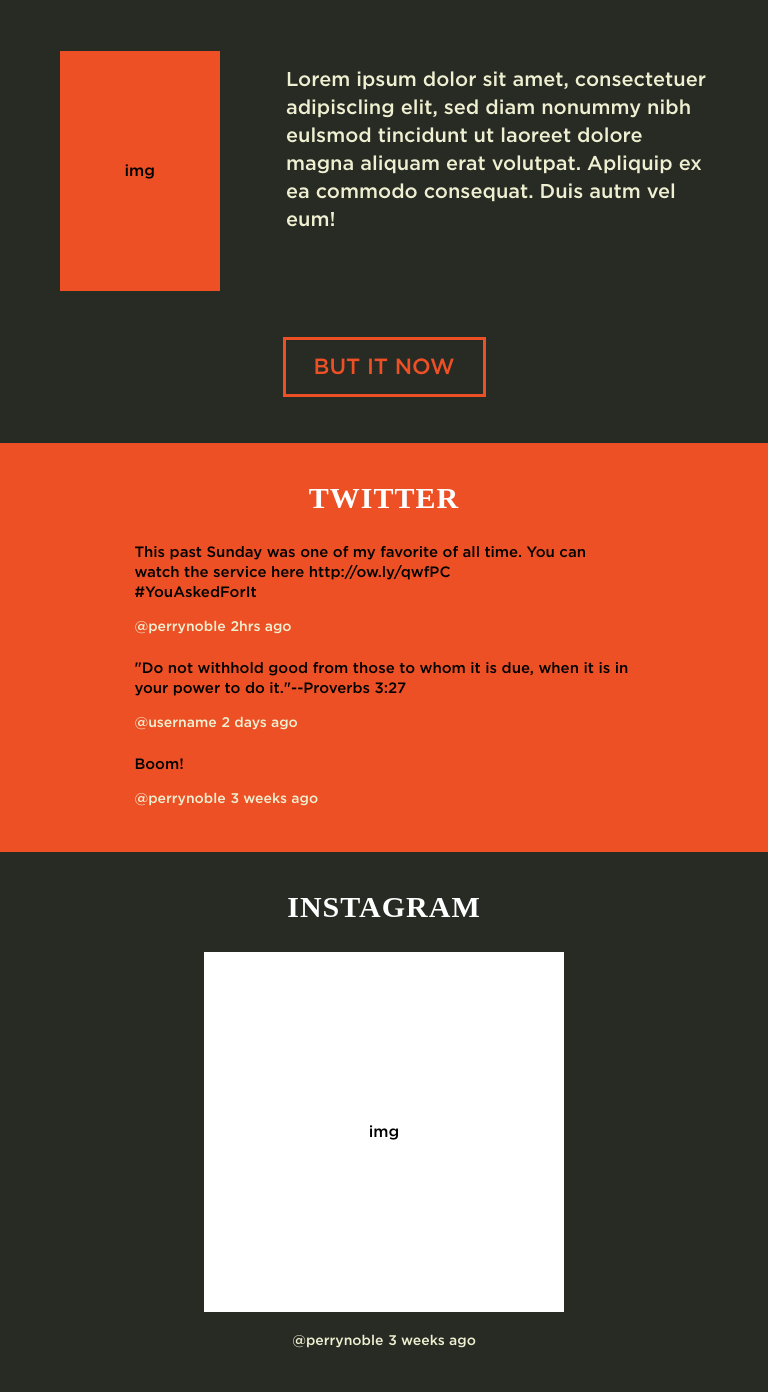
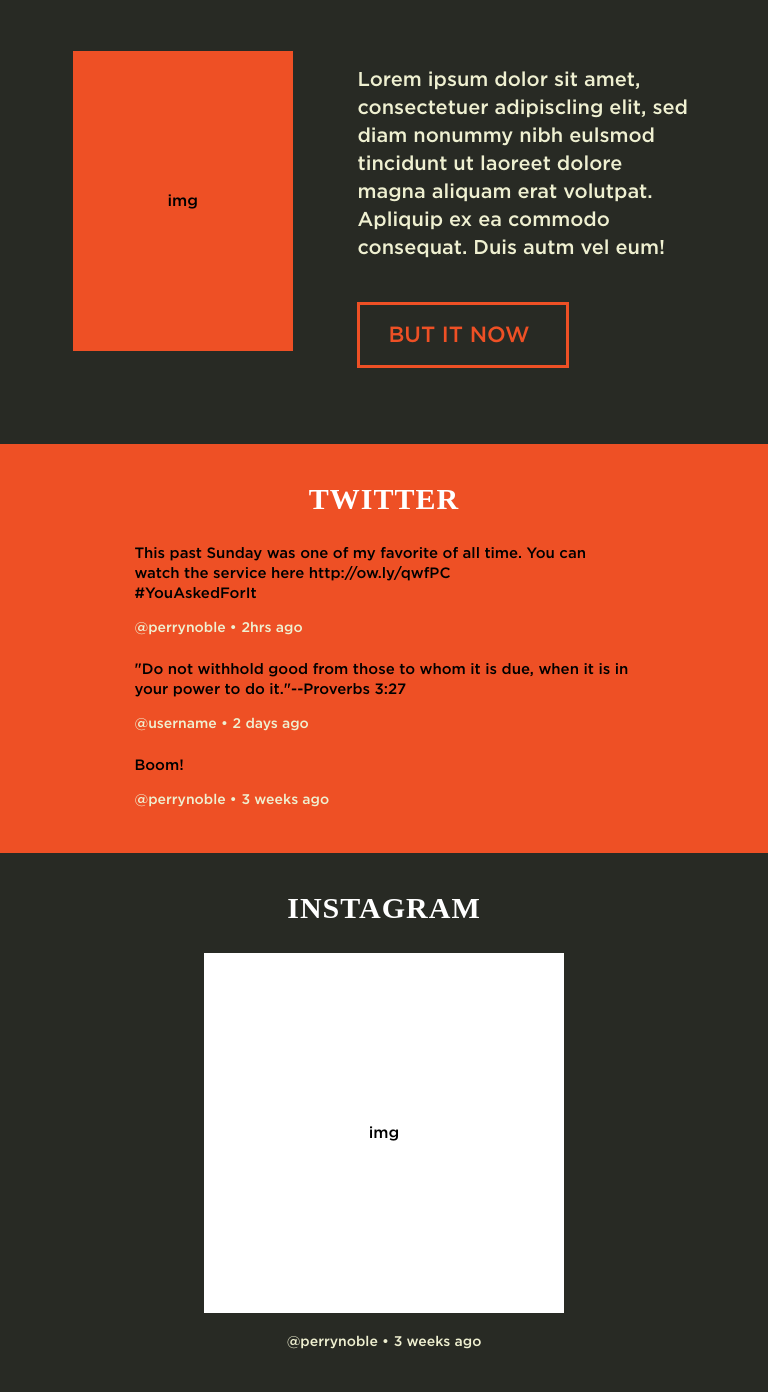
Before and after one commit to alliebomb/overwhelmed, a plain HTML site: page index.html in a window 768 px wide. Shown: the part 723-2115 px from the top of the page. Drawn offline with Linux system fonts and the light colour scheme.

Commit message:
a few more tweaks

```diff
--- a/index.html
+++ b/index.html
@@ -126,15 +126,15 @@
                             <h3 class="section-heading">Twitter</h3>
                             <p class="tweet">This past Sunday was one of my favorite of all time. You can watch the service here http://ow.ly/qwfPC<br>#YouAskedForIt
                             </p>
-                            <span class="handle">@perrynoble</span>
+                            <span class="handle">@perrynoble &bull;</span>
                             <span class="time-stamp">2hrs ago</span>
 
                             <p class="tweet">"Do not withhold good from those to whom it is due, when it is in your power to do it."--Proverbs 3:27</p>
-                            <span class="handle">@username</span>
+                            <span class="handle">@username &bull;</span>
                             <span class="time-stamp">2 days ago</span>
 
                             <p class="tweet">Boom!</p>
-                            <span class="handle">@perrynoble</span>
+                            <span class="handle">@perrynoble &bull;</span>
                             <span class="time-stamp">3 weeks ago</span>
 
                         </div>
@@ -146,7 +146,7 @@
                             <div class="instagram-image">img</div>
 
                             <div class="instagram-reference">
-                                <span class="handle">@perrynoble</span>
+                                <span class="handle">@perrynoble &bull;</span>
                                 <span class="time-stamp">3 weeks ago</span>
                             </div>
                         </div>
@@ -158,7 +158,7 @@
                             <div class="youtube-video">video</div>
 
                             <div class="youtube-reference">
-                                <span class="handle">@perrynoble</span>
+                                <span class="handle">@perrynoble &bull;</span>
                                 <span class="time-stamp">3 weeks ago</span>
                             </div>
                         </div>
--- a/sass/home.scss
+++ b/sass/home.scss
@@ -221,8 +221,16 @@ $cream:      #EFF0D1;
         .book-and-description {
             margin: 0 auto 6%;
 
+            @media (min-width : 461px) and (max-width : 767px) {
+                margin: 0 auto;
+            }
+
+            @media (min-width : 768px) and (max-width : 1024px) {
+                margin: 0 auto 30px;
+            }
+
             @media (min-width : 1025px) {
-                margin: 0;
+                margin: 0 auto;
                 height: 360px;
             }
         }
@@ -243,9 +251,9 @@ $cream:      #EFF0D1;
             }
 
             @media (min-width : 768px) and (max-width : 1024px) {
-                width: 160px;
-                height: 240px;
-                line-height: 240px;
+                width: 220px;
+                height: 300px;
+                line-height: 300px;
             }
 
             @media (min-width : 1025px) {
@@ -265,13 +273,26 @@ $cream:      #EFF0D1;
         }
 
         .non-desktop-version {
-            @media (min-width : 1025px) {
+            // @media (min-width : 1025px) {
+            @media (min-width : 461px) {
                 display: none;
             }
         }
 
         .desktop-version {
             display: none;
+
+            @media (min-width : 461px) and (max-width : 767px) {
+                width: 44%;
+                margin-left: 40px;
+                display: inline-block;
+            }
+
+            @media (min-width : 768px) and (max-width : 1024px) {
+                width: 44%;
+                margin-left: 60px;
+                display: inline-block;
+            }
 
             @media (min-width : 1025px) {
                 width: 44%;
@@ -280,6 +301,19 @@ $cream:      #EFF0D1;
             }
 
             .buy-it-now {
+
+                @media (min-width : 461px) and (max-width : 767px) {
+                    width: 120px;
+                    margin-top: 30px;
+                    display: block;
+                }
+
+                @media (min-width : 768px) and (max-width : 1024px) {
+                    width: 150px;
+                    margin-top: 40px;
+                    display: block;
+                }
+
                 @media (min-width : 1025px) {
                     margin-top: 30px;
                     margin-bottom: 80px;
```
Also changed, not shown: stylesheets/home.css.
